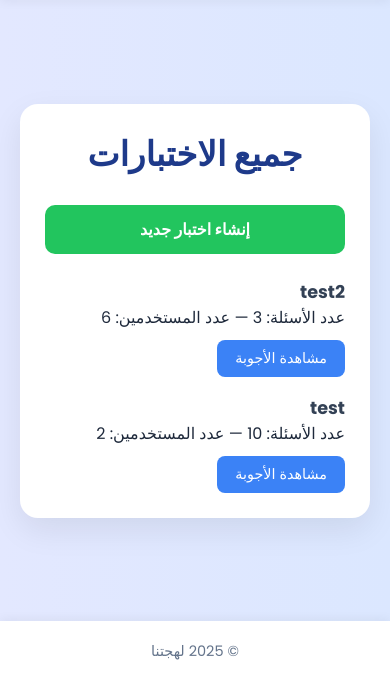
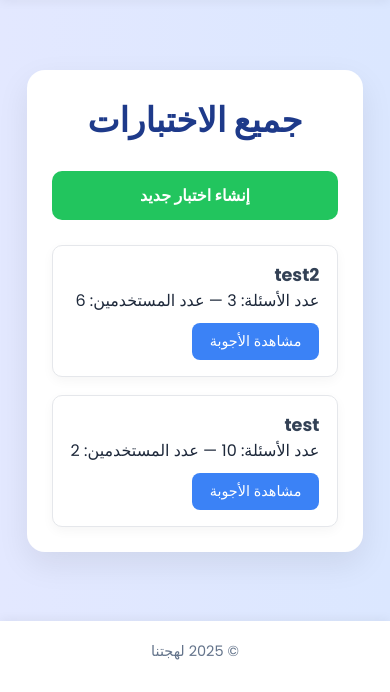
Before and after one commit to AmrBinMohmmad/Turath, a PHP site: page /admin_page.php in a window 390 px wide. Shown: the part 152-844 px from the top of the page. Run offline with PHP 8.4, Linux system fonts and the light colour scheme; data comes from the database, SQL or seed files in the repository; data that the repository does not hold is empty.

Commit message:
Refactor project card styles for responsiveness
Removed width and flex properties for better responsiveness.

```diff
--- a/style.css
+++ b/style.css
@@ -1037,12 +1037,7 @@ footer {
   grid-template-columns: repeat(auto-fit, minmax(260px, 1fr));
   gap: 18px;
   direction: rtl;
-  width: 100%; /* العرض الافتراضي على الشاشات الصغيرة (Mobile First) */
-    max-width: 350px; /* تحديد أقصى عرض للبطاقة لمنع تمددها كثيراً على الشاشات الكبيرة */
-    /* يمكنك إضافة خصائص flex أخرى هنا للتحكم في كيفية تقلص وتمدد العنصر */
-    flex-grow: 1; /* للسماح للبطاقة بالتمدد قليلاً لملء المساحة المتبقية إذا كان هناك مساحة */
-    min-width: 300px; /* تحديد أدنى عرض لضمان عدم ضغط البطاقة بشكل مفرط */
-}
+
 }
 
 .project-card {
```
